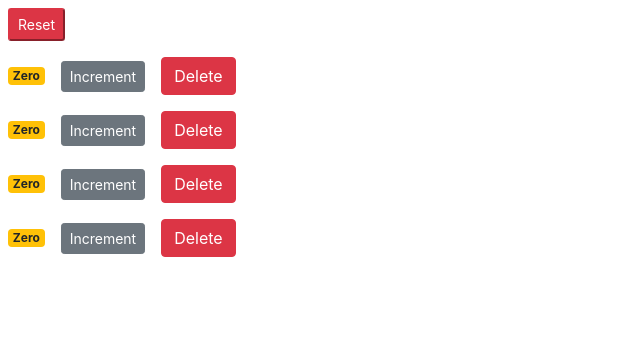
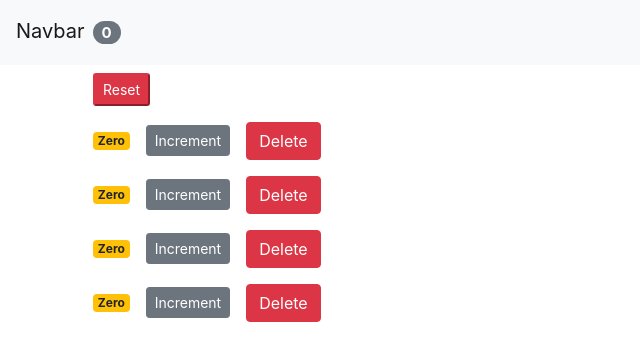
Before and after one commit to william-brace/react-test, a React (Create React App) app: page / in a window 1280 px wide. Shown: the top 360 px of the page, without its empty margins (0-640 px from the left). Built offline with nearby package versions, Linux system fonts and the light colour scheme.

Commit message:
Added Navbar and total count for all counters - lifted state again to app component

```diff
--- a/src/App.js
+++ b/src/App.js
@@ -1,25 +1,61 @@
-import logo from './logo.svg';
-import './App.css';
+import React, { Component } from "react";
+import ReactDOM from "react-dom";
+import "./App.css";
+import Counters from "./components/counters";
+import NavBar from "./components/navbar";
 
-function App() {
-  return (
-    <div className="App">
-      <header className="App-header">
-        <img src={logo} className="App-logo" alt="logo" />
-        <p>
-          Edit <code>src/App.js</code> and save to reload.
-        </p>
-        <a
-          className="App-link"
-          href="https://reactjs.org"
-          target="_blank"
-          rel="noopener noreferrer"
-        >
-          This live reload is too sweet
-        </a>
-      </header>
-    </div>
-  );
+class App extends Component {
+  state = {
+    counters: [
+      { id: 1, value: 0 },
+      { id: 2, value: 0 },
+      { id: 3, value: 0 },
+      { id: 4, value: 0 },
+      //{ id: 5, value: 2 },
+    ],
+  };
+
+  handleIncrement = (counter) => {
+    const counters = [...this.state.counters];
+    const index = counters.indexOf(counter);
+    counter[index] = { ...counter };
+    counters[index].value++;
+    this.setState({ counters });
+  };
+
+  handleDelete = (counterId) => {
+    const counters = this.state.counters.filter((c) => c.id !== counterId);
+    this.setState({ counters });
+  };
+
+  handleReset = () => {
+    const counters = this.state.counters.map((c) => {
+      c.value = 0;
+      return c;
+    });
+
+    this.setState({ counters });
+  };
+
+  render() {
+    return (
+      <React.Fragment>
+        <NavBar
+          totalCounters={
+            this.state.counters.filter((counter) => counter.value > 0).length
+          }
+        />
+        <main className="container">
+          <Counters
+            counters={this.state.counters}
+            onDelete={this.handleDelete}
+            onIncrement={this.handleIncrement}
+            onReset={this.handleReset}
+          />
+        </main>
+      </React.Fragment>
+    );
+  }
 }
 
 export default App;
--- a/src/components/counters.jsx
+++ b/src/components/counters.jsx
@@ -2,56 +2,17 @@
 import Counter from "./counter";
 
 class Counters extends Component {
-  state = {
-    counters: [
-      { id: 1, value: 0 },
-      { id: 2, value: 0 },
-      { id: 3, value: 0 },
-      { id: 4, value: 0 },
-    ],
-  };
-
-  handleIncrement = (counter) => {
-    // console.log(counterId);
-    // const counters = this.state.counters.map((c) => {
-    //   if (c.id === counterId) return this.setState({ counters });
-    // });
-
-    console.log(counter);
-
-    const counters = [...this.state.counters];
-    const index = counters.indexOf(counter);
-    counter[index] = { ...counter };
-    counters[index].value++;
-
-    this.setState({ counters });
-  };
-
-  handleDelete = (counterId) => {
-    const counters = this.state.counters.filter((c) => c.id !== counterId);
-    this.setState({ counters });
-  };
-
-  handleReset = () => {
-    const counters = this.state.counters.map((c) => {
-      c.value = 0;
-      return c;
-    });
-
-    this.setState({ counters });
-  };
-
   render() {
     return (
       <React.Fragment>
-        <button className="btn-sm btn-danger m-2" onClick={this.handleReset}>
+        <button className="btn-sm btn-danger m-2" onClick={this.props.onReset}>
           Reset
         </button>
-        {this.state.counters.map((counter) => (
+        {this.props.counters.map((counter) => (
           <Counter
             key={counter.id}
-            onDelete={this.handleDelete}
-            onIncrement={this.handleIncrement}
+            onDelete={this.props.onDelete}
+            onIncrement={this.props.onIncrement}
             counter={counter}
           />
         ))}
--- /dev/null
+++ b/src/components/navbar.jsx
@@ -0,0 +1,21 @@
+import React, { Component } from "react";
+
+class NavBar extends Component {
+  state = {};
+  render() {
+    return (
+      <React.Fragment>
+        <nav className="navbar navbar-light bg-light">
+          <a href="#" className="navbar-brand">
+            Navbar
+            <span className="badge badge-pill badge-secondary m-2">
+              {this.props.totalCounters}
+            </span>
+          </a>
+        </nav>
+      </React.Fragment>
+    );
+  }
+}
+
+export default NavBar;
--- a/src/index.js
+++ b/src/index.js
@@ -4,9 +4,9 @@
 import "./index.css";
 import App from "./App";
 import reportWebVitals from "./reportWebVitals";
-import Counters from "./components/counters.jsx";
 
-ReactDOM.render(<Counters />, document.getElementById("root"));
+
+ReactDOM.render(<App />, document.getElementById("root"));
 
 // If you want to start measuring performance in your app, pass a function
 // to log results (for example: reportWebVitals(console.log))
```
Also changed, not shown: 1 other file (tests, documents, lock files or other folders).
